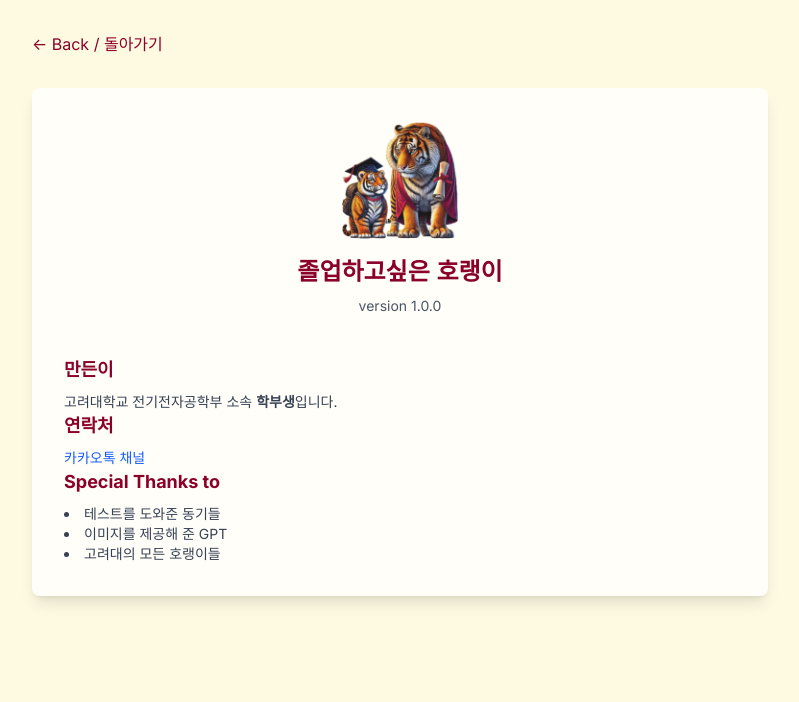
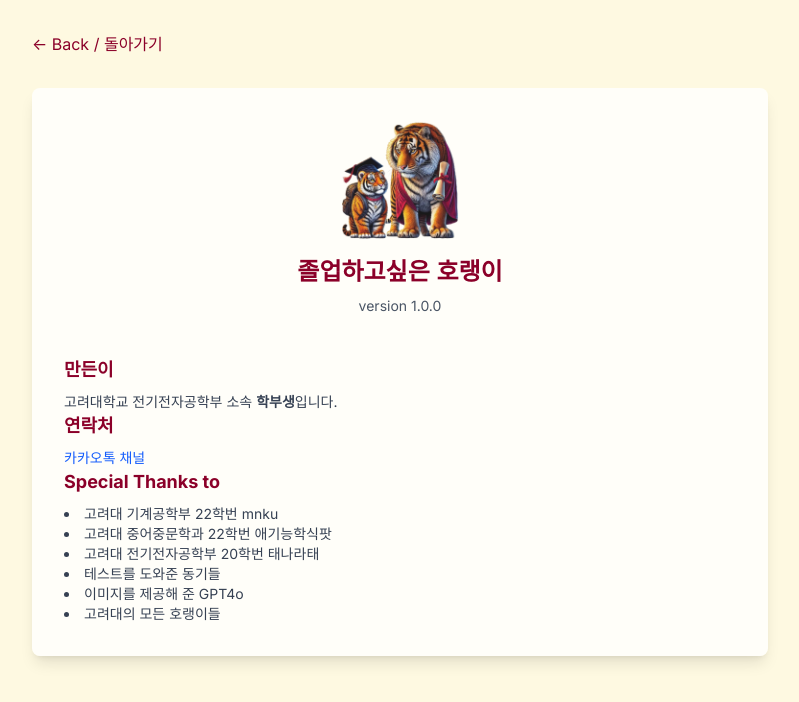
Before and after one commit to anamGIGANTICpenguin/sugang-planner, a React (Vite) app: page /about in a window 1280 px wide. Shown: the top 702 px of the page, without its empty margins (240-1039 px from the left). Built offline with nearby package versions, Linux system fonts and the light colour scheme; a web font is replaced by a local one.

Commit message:
about special thx

```diff
--- a/src/components/About/About.tsx
+++ b/src/components/About/About.tsx
@@ -56,8 +56,11 @@ const About: React.FC = () => {
             <section>
               <h3 className="font-bold text-lg mb-2 text-[#8B0029] dark:text-[#F8F2DE]">Special Thanks to</h3>
               <ul className="list-disc list-inside text-sm space-y-1">
+                <li>고려대 기계공학부 22학번 mnku</li>
+                <li>고려대 중어중문학과 22학번 애기능학식팟</li>
+                <li>고려대 전기전자공학부 20학번 태나라태</li>
                 <li>테스트를 도와준 동기들</li>
-                <li>이미지를 제공해 준 GPT</li>
+                <li>이미지를 제공해 준 GPT4o</li>
                 <li>고려대의 모든 호랭이들</li>
               </ul>
             </section>
```
